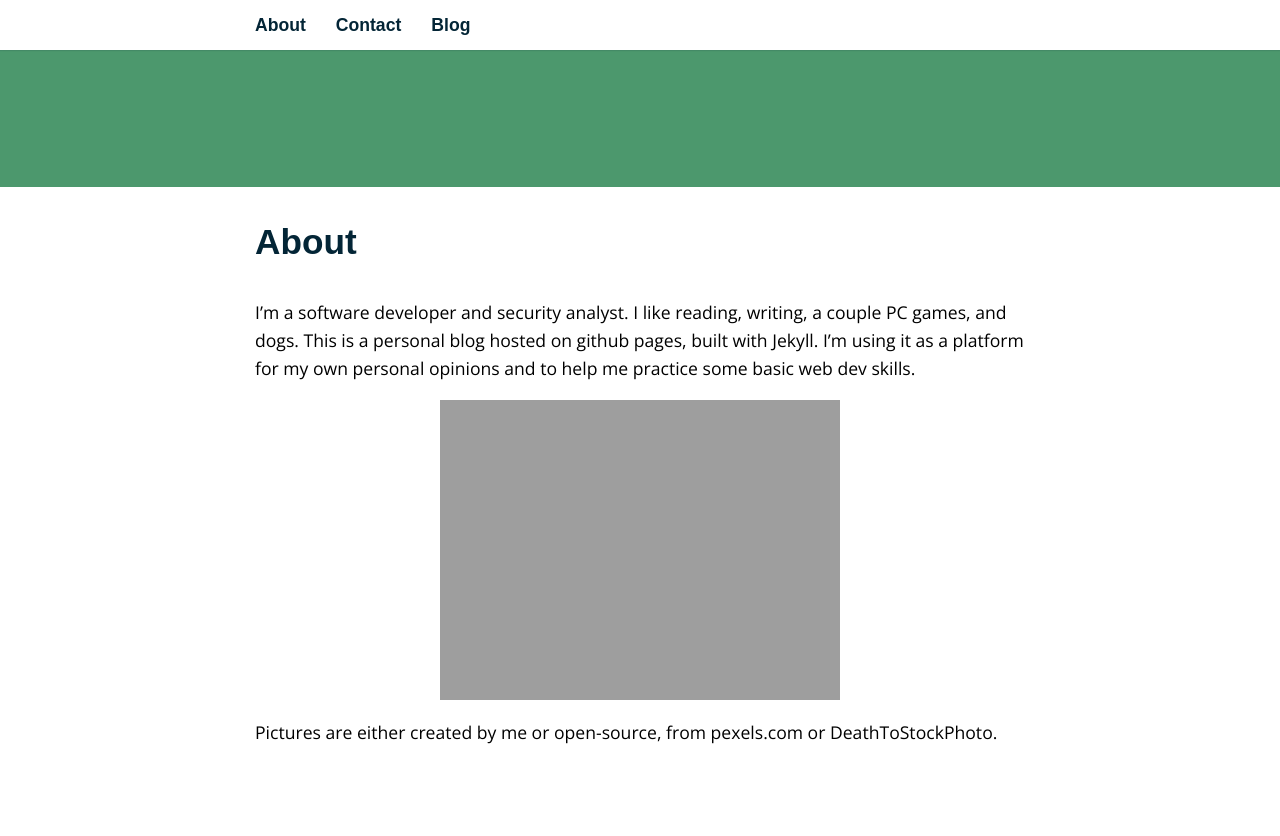
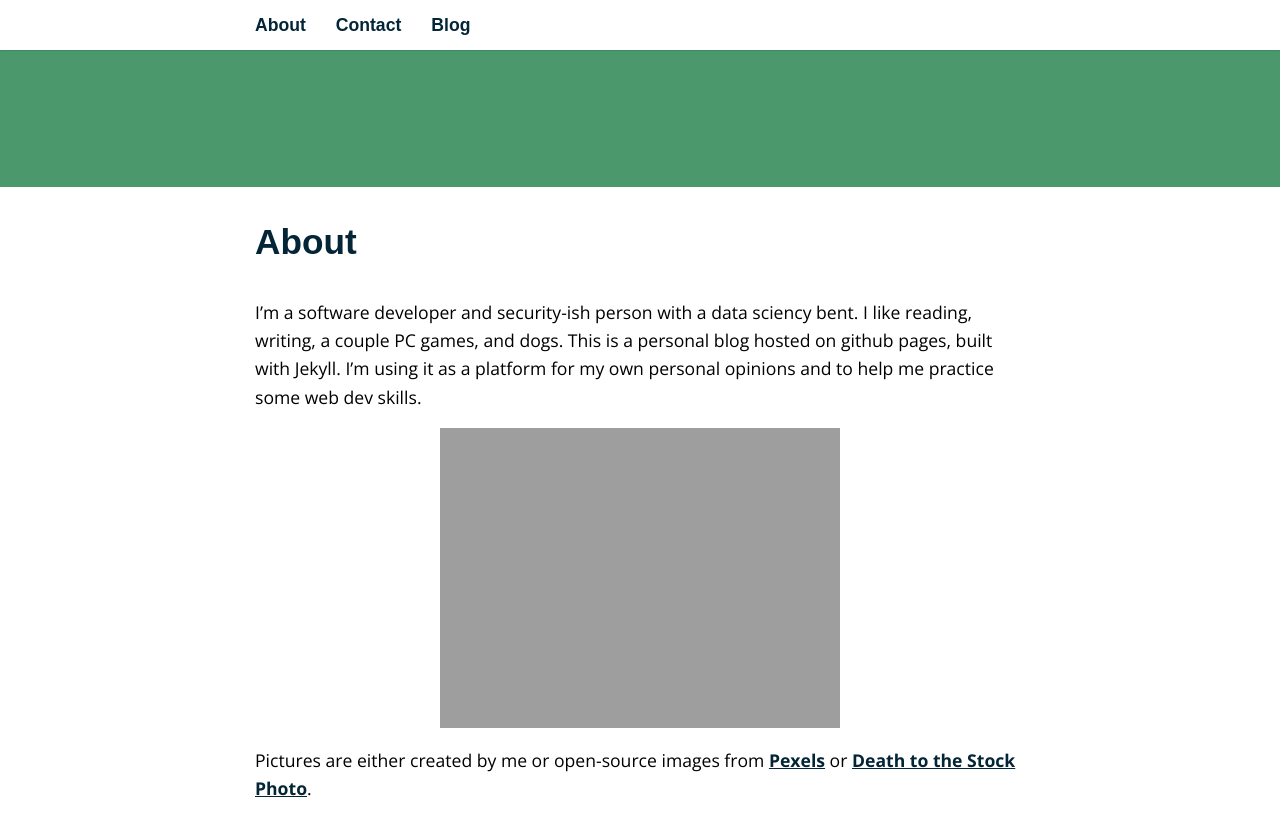
Before and after one commit to wrongpoison/wrongpoison.github.io, a Jekyll site: the page built from _pages/01_about.md, in a window 1280 px wide and 900 px high, scrolled down 313 px. Shown: the top 836 px of the window. Built offline with Jekyll 4.4.1, drawn with Linux system fonts in a browser that asks for light colours; some web fonts are replaced.

Commit message:
update text

```diff
--- a/_pages/01_about.md
+++ b/_pages/01_about.md
@@ -4,8 +4,11 @@ title: About
 permalink: /about/
 ---
 
-I'm a software developer and security analyst. I like reading, writing, a couple PC games, and dogs. This is a personal blog hosted on github pages, built with Jekyll. I'm using it as a platform for my own personal opinions and to help me practice some basic web dev skills.
+I'm a software developer and security-ish person with a data sciency bent. I like reading, writing, a couple PC games, and dogs. This is a personal blog hosted on github pages, built with Jekyll. I'm using it as a platform for my own personal opinions and to help me practice some web dev skills.
 
 ![Puppy]({{ site.url }}/assets/lil_black_puppy.jpg){: .center-image }
 
-Pictures are either created by me or open-source, from pexels.com or DeathToStockPhoto.
+Pictures are either created by me or open-source images from [Pexels][pexels] or [Death to the Stock Photo][death-to-stock].
+
+[death-to-stock]:https://deathtothestockphoto.com/
+[pexels]: https://www.pexels.com/
```
